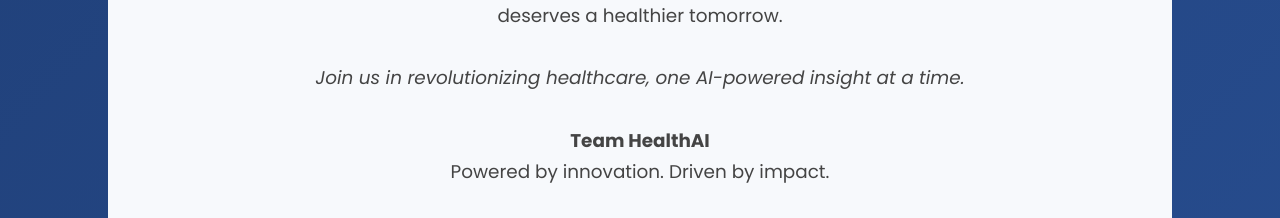
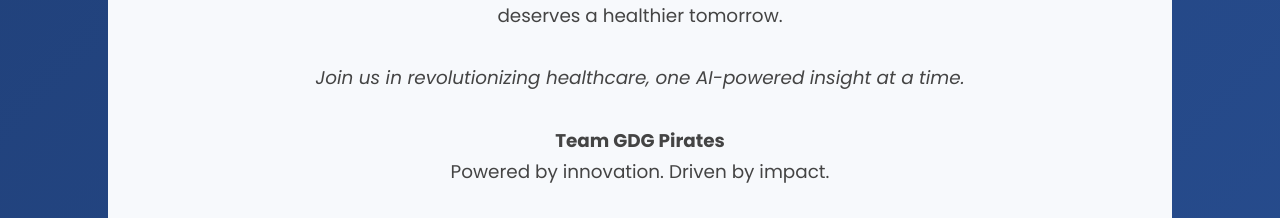
Before and after one commit to GDG-PIRATES/GDG_Pirates_Frontend, a React (Create React App) app in the folder react_frontend/: page /about in a window 1280 px wide. Shown: the part 1040-1258 px from the top of the page. Built offline with nearby package versions, Linux system fonts and the light colour scheme; no server answers.

Commit message:
Added changes in form

```diff
--- a/react_frontend/src/components/AboutUs.js
+++ b/react_frontend/src/components/AboutUs.js
@@ -68,7 +68,7 @@ const AboutUs = () => {
   <br /><br />
   <em>Join us in revolutionizing healthcare, one AI-powered insight at a time.</em>
   <br /><br />
-  <strong>Team HealthAI</strong><br />
+  <strong>Team GDG Pirates</strong><br />
   Powered by innovation. Driven by impact.
 </>
 
```
